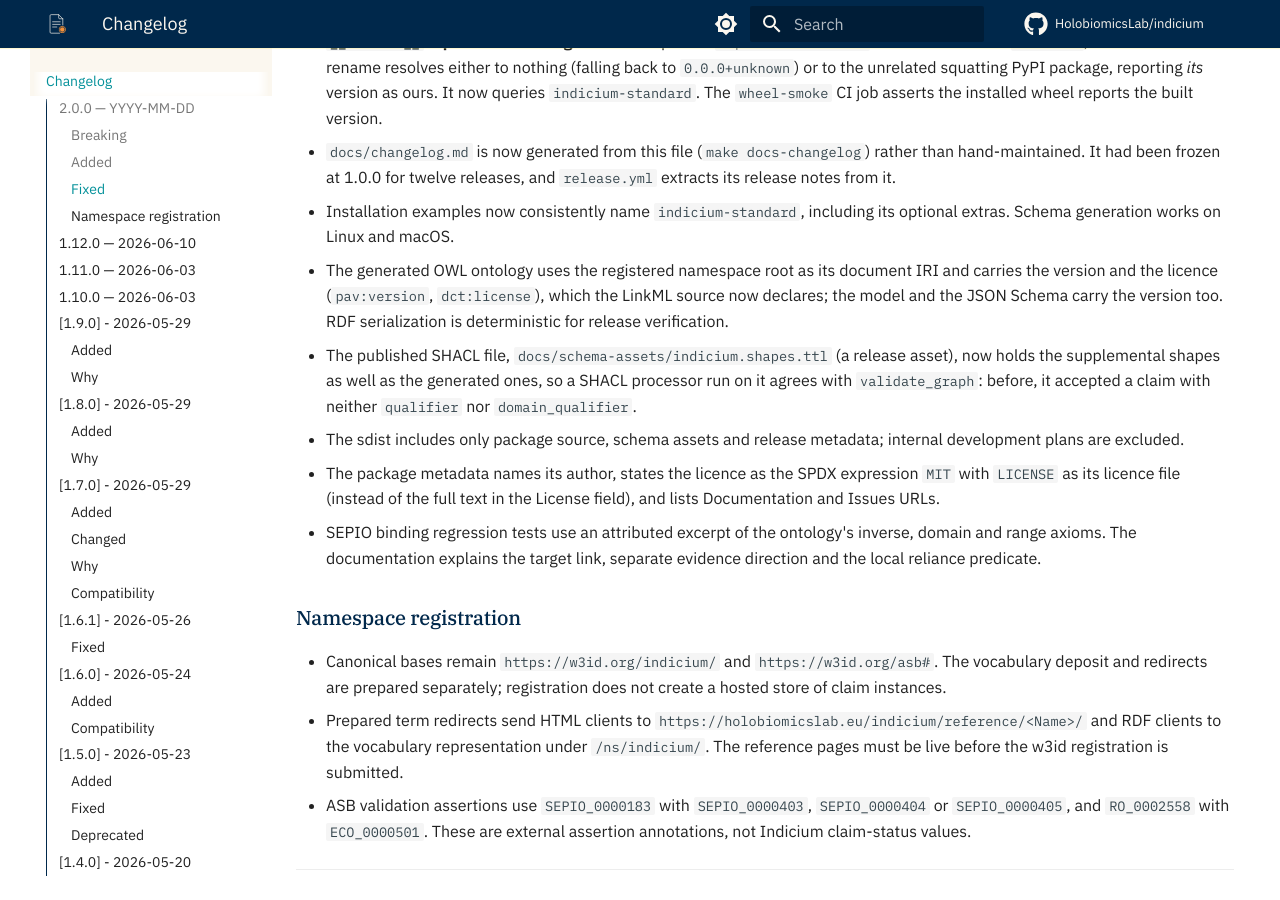
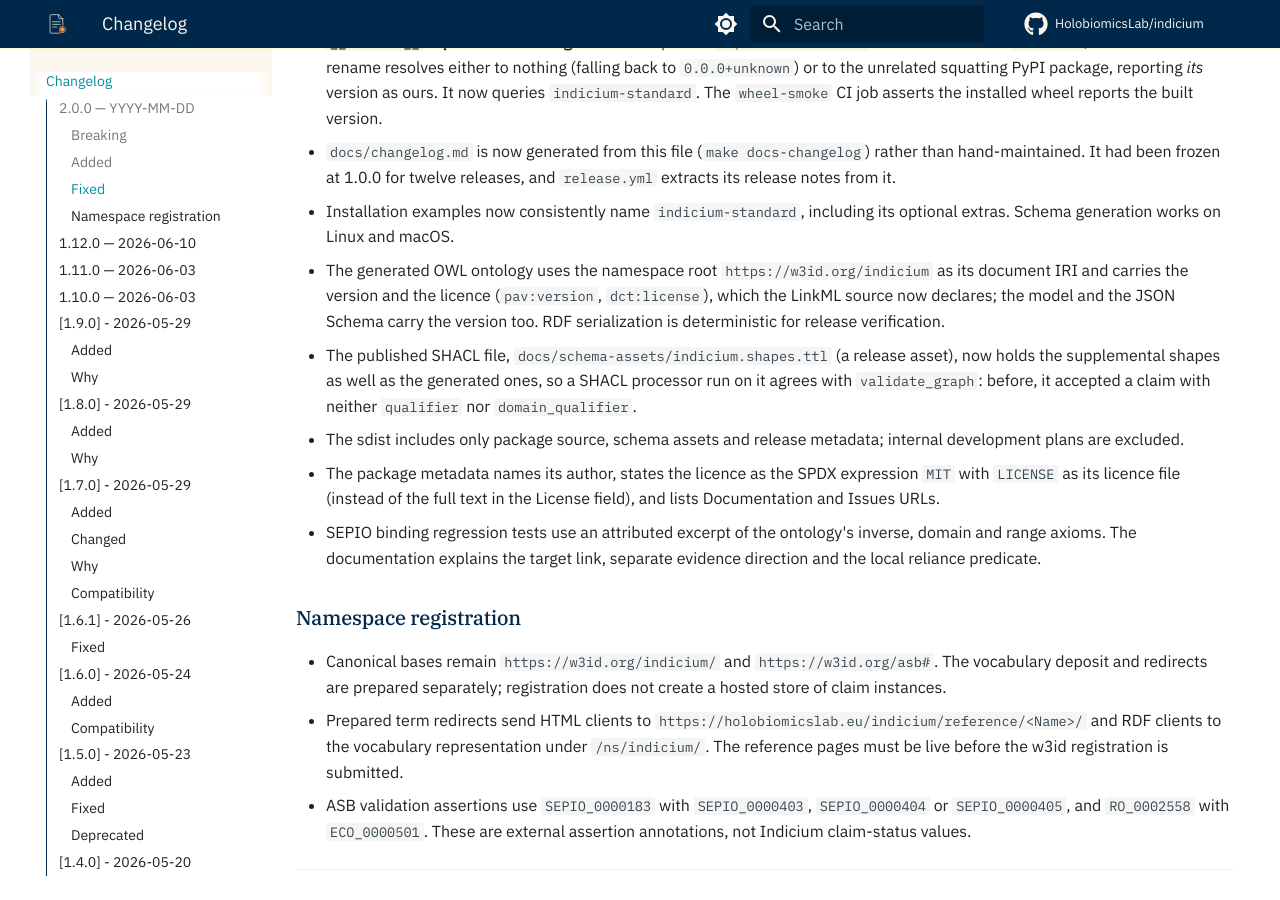
Before and after one commit to HolobiomicsLab/indicium, an MkDocs documentation site: the page built from docs/changelog.md, in a window 1280 px wide and 900 px high, scrolled down 1535 px. Built offline with MkDocs 1.6.1 and Material for MkDocs 9.7.7, drawn with Linux system fonts in a browser that asks for light colours; comment, search, counter and statistics services are not loaded.

Commit message:
docs: keep one pre-release install path and drop "registered" root
The README Install section gave two conflicting pre-release instructions;
the git+https one is kept. The 2.0.0 changelog no longer calls the OWL
document IRI a registered namespace root, since it is not registered yet.

Co-Authored-By: Claude Opus 5.5 <noreply@anthropic.com>

```diff
--- a/docs/changelog.md
+++ b/docs/changelog.md
@@ -72,10 +72,10 @@ release. Existing downstream records may still embed the earlier context.
   and `release.yml` extracts its release notes from it.
 - Installation examples now consistently name `indicium-standard`, including
   its optional extras. Schema generation works on Linux and macOS.
-- The generated OWL ontology uses the registered namespace root as its document
-  IRI and carries the version and the licence (`pav:version`, `dct:license`), which
-  the LinkML source now declares; the model and the JSON Schema carry the version
-  too. RDF serialization is deterministic for release verification.
+- The generated OWL ontology uses the namespace root `https://w3id.org/indicium` as
+  its document IRI and carries the version and the licence (`pav:version`,
+  `dct:license`), which the LinkML source now declares; the model and the JSON
+  Schema carry the version too. RDF serialization is deterministic for release verification.
 - The published SHACL file, `docs/schema-assets/indicium.shapes.ttl` (a release
   asset), now holds the supplemental shapes as well as the generated ones, so a
   SHACL processor run on it agrees with `validate_graph`: before, it accepted a
```
Also changed, not shown: CHANGELOG.md (+4 -4 lines), README.md (+1 -2 lines).
